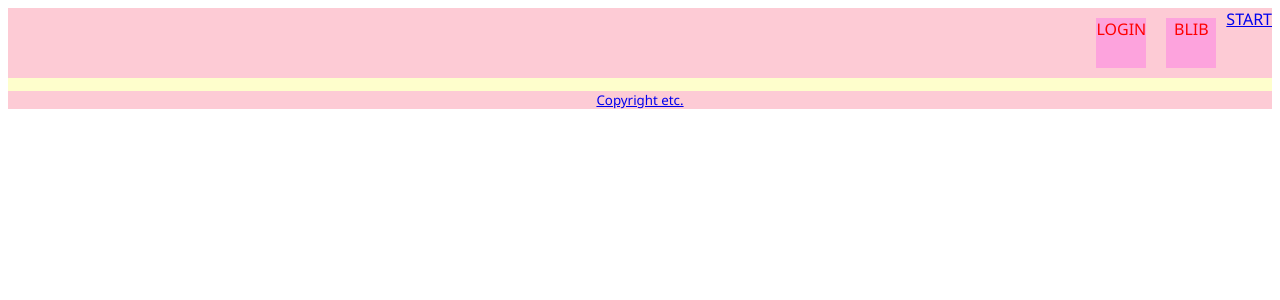
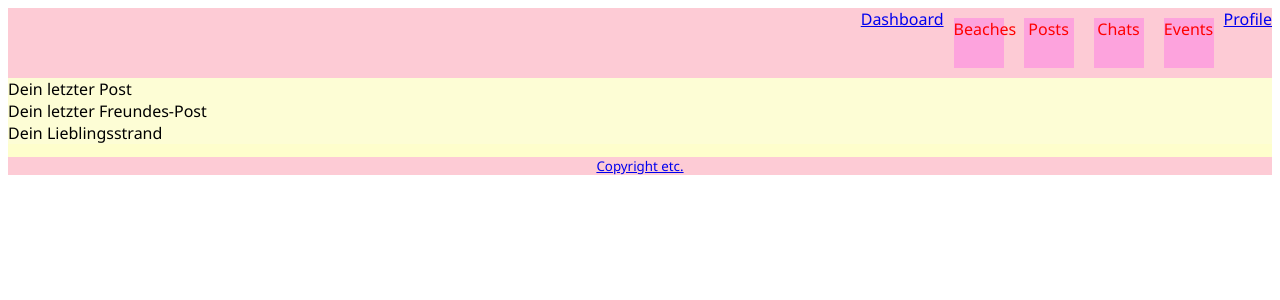
Before and after one commit to cfriderici/Penn-ar-bed, a React (Create React App) app in the folder frontend/: page /dashboard in a window 1280 px wide. Shown: the top 300 px of the page. Built offline with nearby package versions, Linux system fonts and the light colour scheme.

Commit message:
header basic structure

```diff
--- a/frontend/src/App.js
+++ b/frontend/src/App.js
@@ -2,6 +2,7 @@
 import Header from "./components/Header";
 import Start from "./components/Start";
 import Checkin from "./components/Checkin";
+import Dashboard from "./components/Dashboard";
 import Footer from "./components/Footer";
 
 
@@ -19,13 +20,15 @@ function App() {
 
       <StyledAppWrapper>
 
-        <Header />
+        <Header full />
 
         <BrowserRouter>
           <Routes>
 
             <Route path="/" element={ <Start /> } />
             <Route path="/checkin" element={ <Checkin /> } />
+            <Route path="/dashboard" element={ <Dashboard /> } />
+
             <Route path="/test" element={ <div>Test-Route</div> } />
 
           </Routes>
--- /dev/null
+++ b/frontend/src/components/Dashboard.js
@@ -0,0 +1,31 @@
+// My components
+// import Post from "./Post";
+// import Friendpost from "./Friendpost";
+// import Beach from "./Beach";
+
+
+
+// External Components
+import styled from "styled-components";
+
+
+
+// ------ COMPONENT ------  //
+const Dashboard = () => {
+    return (
+        <StyledDashboardWrapper>
+            <div>Dein letzter Post</div>
+            <div>Dein letzter Freundes-Post</div>
+            <div>Dein Lieblingsstrand</div>
+        </StyledDashboardWrapper>
+    )
+}
+
+export default Dashboard;
+
+
+
+// ------ STYLED COMPONENTS ------  //
+const StyledDashboardWrapper = styled.div`
+    background-color: rgba(250, 250, 250, 0.2);
+`
--- a/frontend/src/components/Header.js
+++ b/frontend/src/components/Header.js
@@ -9,19 +9,36 @@ import { BrowserRouter, Routes, Route, Link } from 'react-router-dom';
 
 // ------ COMPONENT ------  //
 
-const Header = () => {
+const Header = ({ full }) => {
+
+    if(full) {
         return (
             <StyledHeaderWrapper>
                 <BrowserRouter>
 
-                <div>LOGIN</div>
-                <div>BLIB</div>
+                    <Link to="/dashboard"><div>Dashboard</div></Link>
+                    <div>Beaches</div>
+                    <div>Posts</div>
+                    <div>Chats</div>
+                    <div>Events</div>
 
-                <Link to="/">START</Link>
+                    <Link to="/">Profile</Link>
 
                 </BrowserRouter>
             </StyledHeaderWrapper>
         )
+
+    } else {
+        return (
+            <StyledHeaderWrapper>
+                <BrowserRouter>
+
+                    <Link to="/">Profile</Link>
+
+                </BrowserRouter>
+            </StyledHeaderWrapper>
+        )
+    }
 }
 
 export default Header;
--- a/frontend/src/components/Start.js
+++ b/frontend/src/components/Start.js
@@ -13,6 +13,7 @@ import styled from "styled-components";
 const Start = () => {
     return (
         <StyledStartWrapper>
+            {/* SmallHeader */}
             <Headline />
             <Slider />
             <Text />
```
Also changed, not shown: frontend/src/components/Beach.js (added), frontend/src/components/Chat.js (added), frontend/src/components/Event.js (added), frontend/src/components/Post.js (added). Lines whose indentation alone changed are shown as unchanged.
